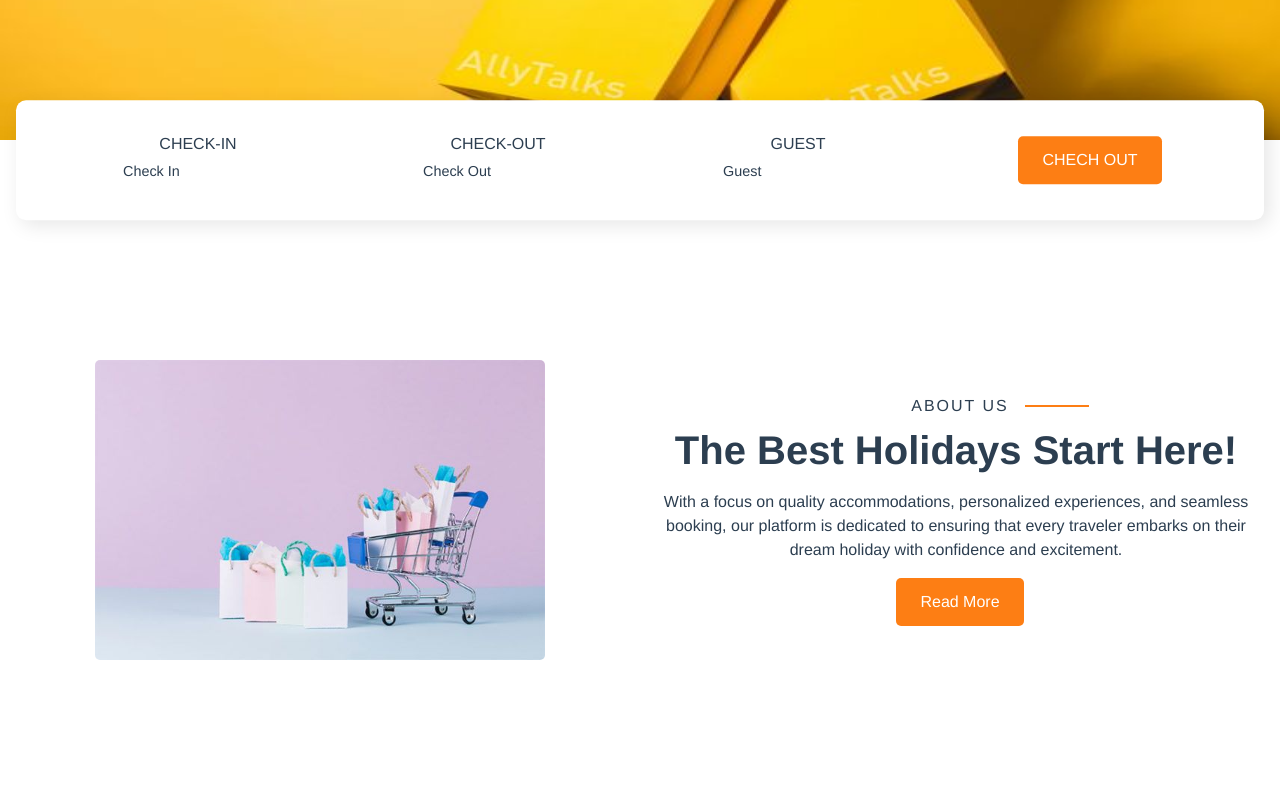
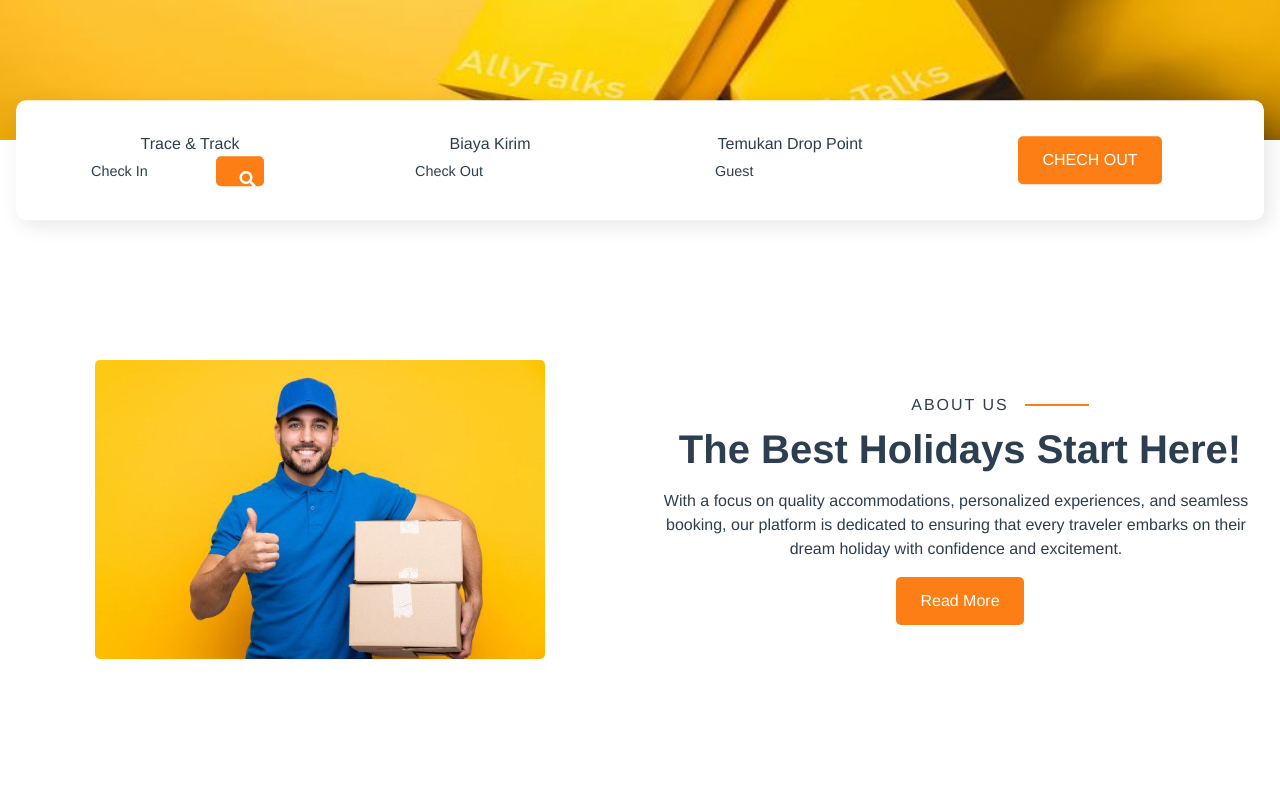
Before and after one commit to fe2-purnama/aplikasi-pengiriman-barang, a Vue app in the folder frontend/: page / in a window 1280 px wide. Shown: the part 580-1380 px from the top of the page. Built offline with nearby package versions, Linux system fonts and the light colour scheme.

Commit message:
mulai edit

```diff
--- a/frontend/package.json
+++ b/frontend/package.json
@@ -11,6 +11,9 @@
   "dependencies": {
     "@fortawesome/fontawesome": "^1.1.8",
     "@fortawesome/fontawesome-free": "^6.5.2",
+    "@fortawesome/fontawesome-svg-core": "^6.5.2",
+    "@fortawesome/free-brands-svg-icons": "^6.5.2",
+    "@fortawesome/vue-fontawesome": "^3.0.8",
     "axios": "^1.7.2",
     "bootstrap": "^4.6.2",
     "bootstrap-vue": "^2.23.1",
--- a/frontend/src/views/Home.vue
+++ b/frontend/src/views/Home.vue
@@ -1,28 +1,40 @@
 <template>
   <div>
     <div class="homepage-image-container">
-      <img src="/public/homepage.jpeg" alt="Homepage Image" class="homepage-image">
+      <img
+        src="/public/homepage.jpeg"
+        alt="Homepage Image"
+        class="homepage-image"
+      />
     </div>
     <section class="section__container booking__container">
       <form action="/" class="booking__form">
         <div class="input__group">
-          <span><i class="ri-calendar-2-fill"></i></span>
-          <div>
-            <label for="check-in">CHECK-IN</label>
-            <input type="text" placeholder="Check In" />
+          <div class="trace-track-container">
+            <label for="check-in">Trace & Track</label>
+            <div class="row">
+              <div class="col-6">
+                <input type="text" id="check-in" placeholder="Check In" />
+              </div>
+              <div class="col-6">
+                <button type="button" class="btn small-btn">
+                  <i class="fas fa-search"></i>
+                </button>
+              </div>
+            </div>
           </div>
         </div>
         <div class="input__group">
-          <span><i class="ri-calendar-2-fill"></i></span>
+          <!-- <span><i class="ri-calendar-2-fill"></i></span> -->
           <div>
-            <label for="check-out">CHECK-OUT</label>
+            <label for="check-out">Biaya Kirim</label>
             <input type="text" placeholder="Check Out" />
           </div>
         </div>
         <div class="input__group">
-          <span><i class="ri-user-fill"></i></span>
+          <!-- <span><i class="ri-user-fill"></i></span> -->
           <div>
-            <label for="guest">GUEST</label>
+            <label for="guest">Temukan Drop Point</label>
             <input type="text" placeholder="Guest" />
           </div>
         </div>
@@ -34,7 +46,7 @@
 
     <section class="section__container about__container" id="about">
       <div class="about__image">
-        <img src="/public/aboutus.jpeg" alt="about" />
+        <img src="/public/kurir.jpeg" alt="about" />
       </div>
       <div class="about__content">
         <p class="section__subheader">ABOUT US</p>
@@ -53,7 +65,9 @@
 
     <section class="section__container room__container">
       <p class="section__subheader">OUR LIVING ROOM</p>
-      <h2 class="section__header">The Most Memorable Rest Time Starts Here.</h2>
+      <h2 class="section__header text-align-center">
+        The Most Memorable Rest Time Starts Here.
+      </h2>
       <div class="room__grid">
         <div class="room__card">
           <div class="room__card__image">
@@ -229,7 +243,7 @@
 }
 
 .section__header {
-  max-width: 600px;
+  /* max-width: 600px; */
   margin-bottom: 1rem;
   font-size: 2.5rem;
   font-weight: 600;
@@ -417,6 +431,11 @@ nav {
 
 .input__group input::placeholder {
   color: var(--text-light);
+}
+
+.small-btn {
+  width: 30px;
+  height: 30px;
 }
 
 .about__container {
```
Also changed, not shown: frontend/public/kurir.jpeg (added), 1 other file (tests, documents, lock files or other folders).
